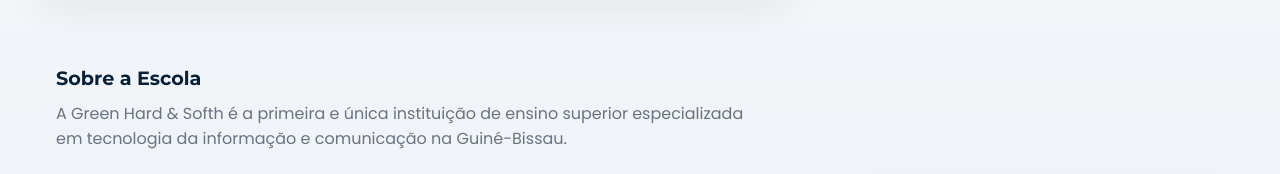
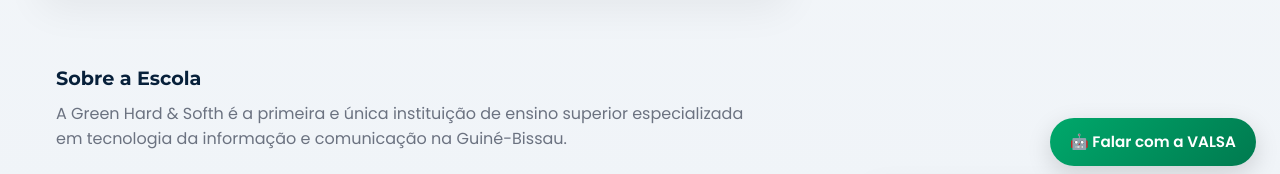
Before and after one commit to diolindo14/ghssite, a plain HTML site: page index.html in a window 1280 px wide. Shown: the part 610-784 px from the top of the page. Drawn offline with Linux system fonts and the light colour scheme.

Commit message:
Update index.html

```diff
--- a/index.html
+++ b/index.html
@@ -591,7 +591,7 @@
             </div>
           </div>
             <!-- Webhook incorporado -->
-  <style>
+  <!--<style>
     .webhook-hidden {
       display: none !important;
       visibility: hidden !important;
@@ -606,10 +606,51 @@
     action="https://ghs-valsa.app.n8n.cloud/webhook/12fb753f-2377-4c38-bc63-bf3958900419/chat"
     method="post"
   >
-    <input type="hidden" name="assistente" value="VALSA assistente virtual de GHS">
-  </form>
+    <input type="hidden" name="assistente" value="Intera">
+  </form>-->
 
 </body>
+<!-- Botão flutuante para VALSA -->
+<style>
+  .valsa-btn {
+    position: fixed;
+    bottom: 24px;
+    right: 24px;
+    background: linear-gradient(135deg, #00a86b, #007a4f);
+    color: #fff;
+    font-family: 'Poppins', sans-serif;
+    font-weight: 600;
+    border: none;
+    border-radius: 50px;
+    padding: 12px 20px;
+    box-shadow: 0 8px 24px rgba(0, 0, 0, 0.15);
+    cursor: pointer;
+    text-decoration: none;
+    font-size: 0.95rem;
+    transition: all 0.25s ease;
+    z-index: 9999;
+  }
+
+  .valsa-btn:hover {
+    background: linear-gradient(135deg, #00b97a, #00935e);
+    transform: translateY(-3px);
+    box-shadow: 0 10px 26px rgba(0, 0, 0, 0.2);
+  }
+
+  .valsa-btn i {
+    margin-right: 8px;
+  }
+</style>
+
+<a
+  href="https://ghs-valsa.app.n8n.cloud/webhook/12fb753f-2377-4c38-bc63-bf3958900419/chat"
+  class="valsa-btn"
+  target="_blank"
+  title="Falar com a assistente virtual VALSA"
+>
+  🤖 Falar com a VALSA
+</a>
+
 </html>
 
 
```
